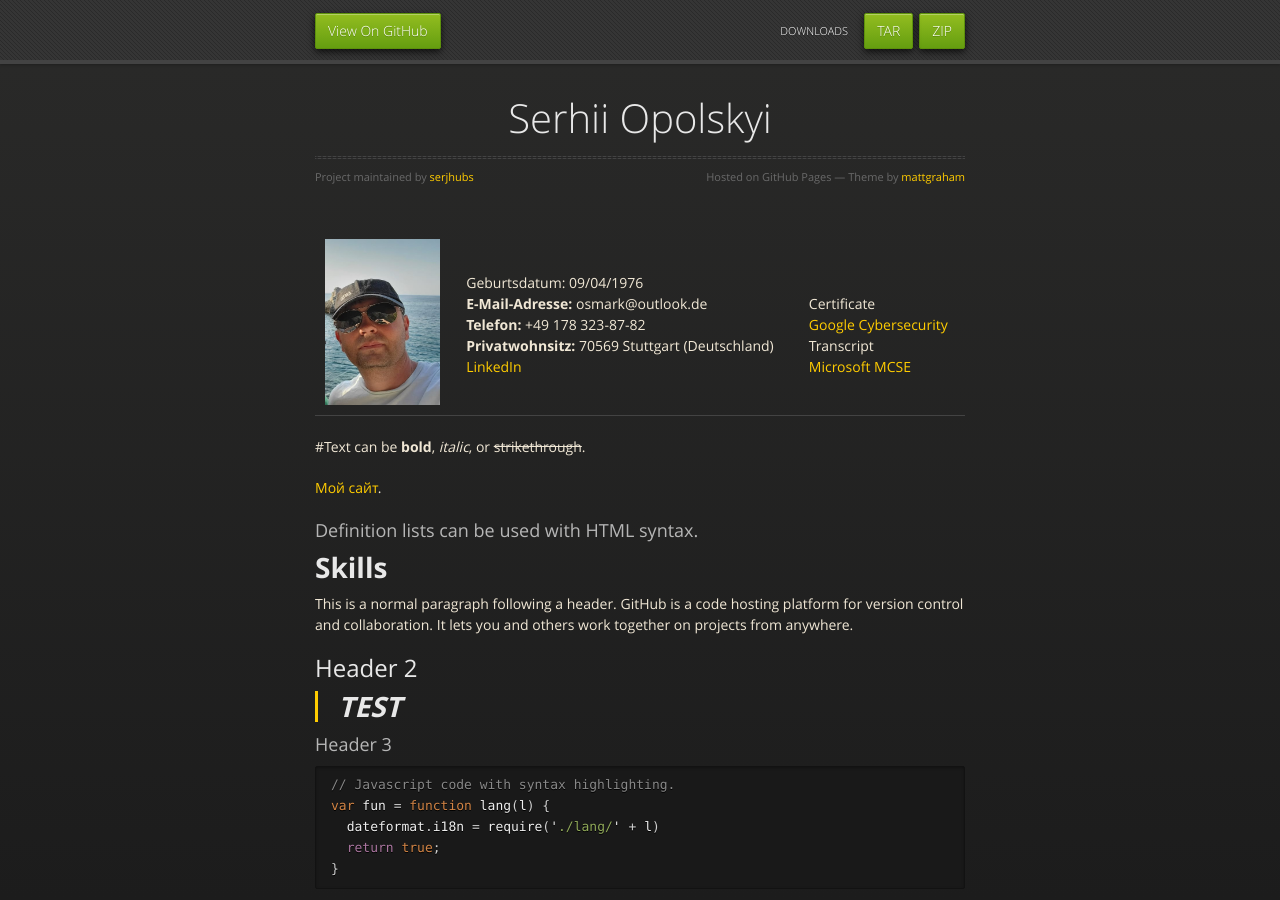
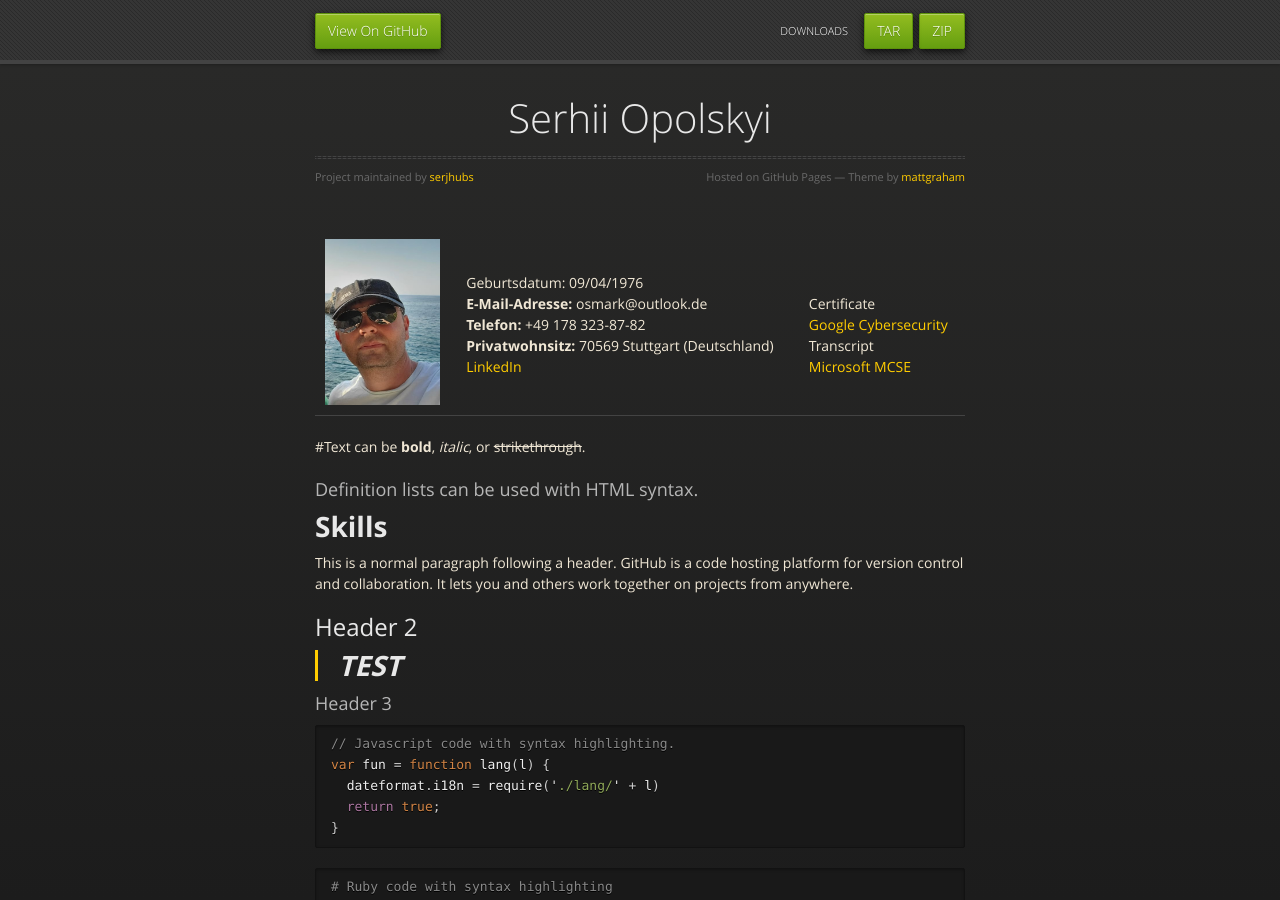
Before and after one commit to serjhubs/Resume, a Jekyll site: the page built from index.md, in a window 1280 px wide and 900 px high. Built offline with Jekyll 4.4.1, drawn with Linux system fonts in a browser that asks for light colours; the repository's description, which GitHub fills in, is left out.

Commit message:
Update index.md

```diff
--- a/index.md
+++ b/index.md
@@ -21,8 +21,6 @@ layout: default
 </Html>
 
 #Text can be **bold**, _italic_, or ~~strikethrough~~.
-
-[Мой сайт](./another-page.html).
 
 ### Definition lists can be used with HTML syntax.
 
```
Also changed, not shown: other parts of index.md (+2 -0 lines).
